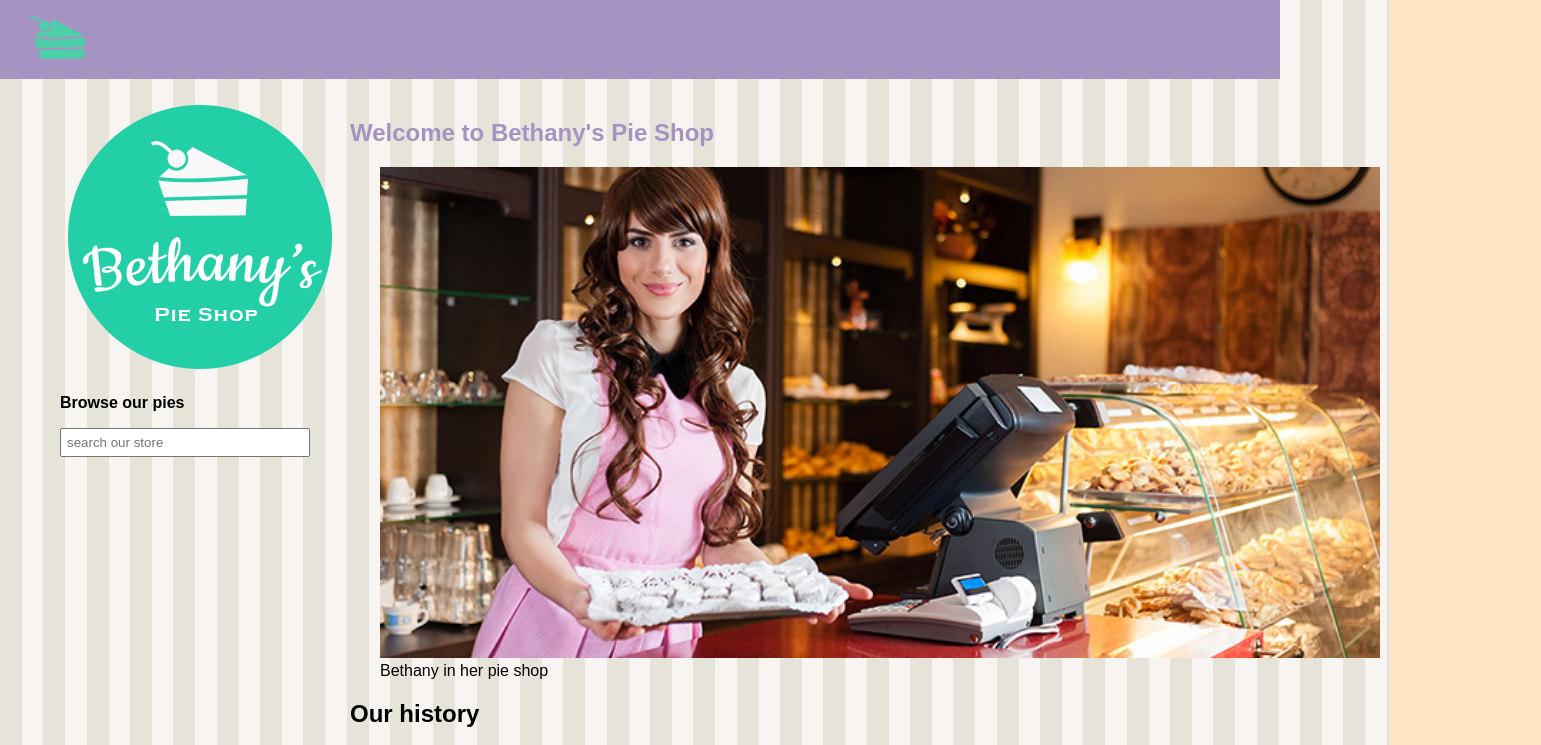
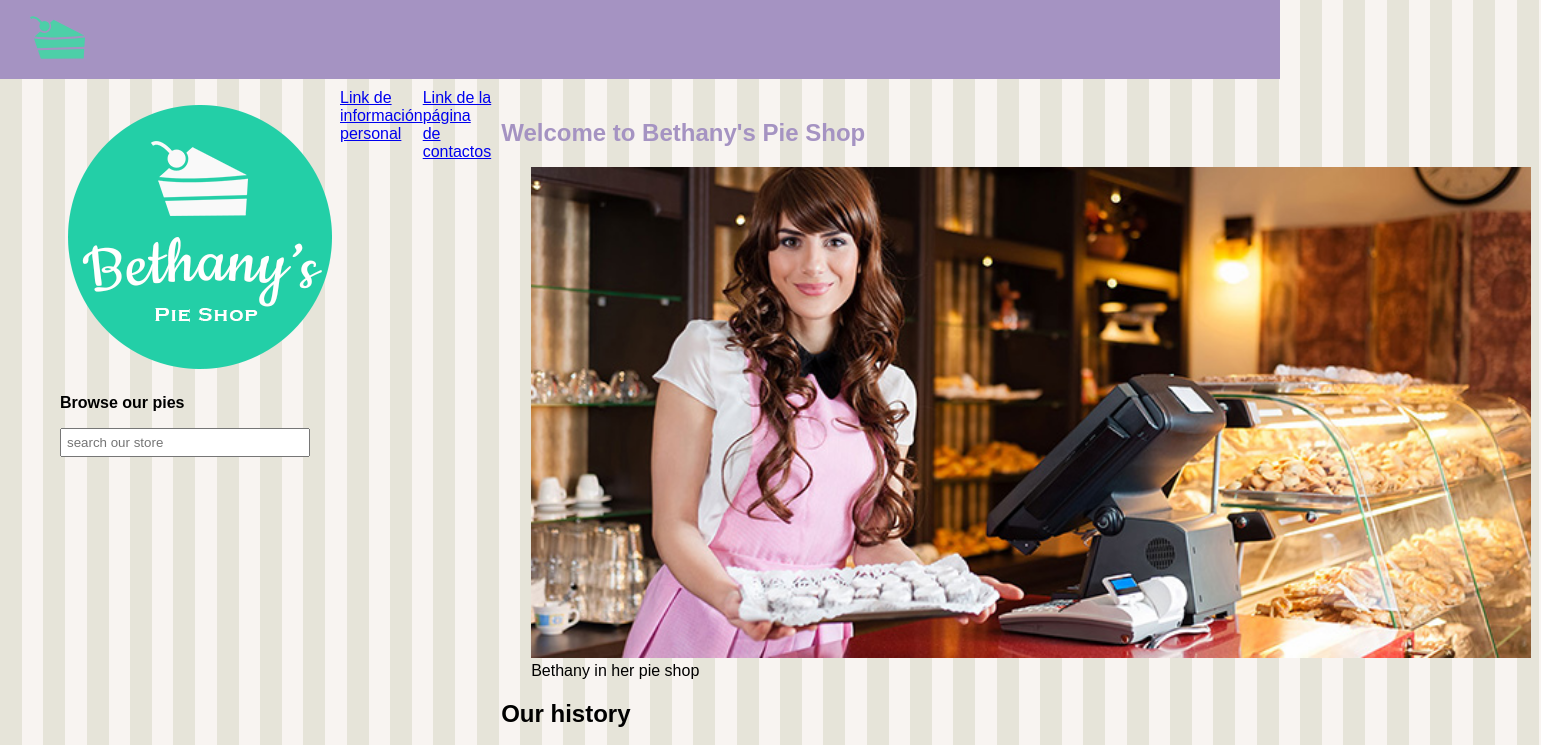
Before and after one commit to MrDuoo/Tercera-tarea, a plain HTML site: page index.html in a window 1280 px wide. Shown: the top 745 px of the page, 1541 px wide, since content can reach past the window. Drawn offline with Linux system fonts and the light colour scheme.

Commit message:
Tercera parte 2

```diff
--- a/index.html
+++ b/index.html
@@ -96,7 +96,8 @@
       </header>
       <input type="search" placeholder="search our store" />
     </aside>
-
+    <a href="Acerca de mí.html">Link de información personal</a>
+    <a href="Tercera Parte.html">Link de la página de contactos</a>
     <main>
       <article>
         <h1 style="color: #a593c2;">Welcome to Bethany's Pie Shop</h1>
```
